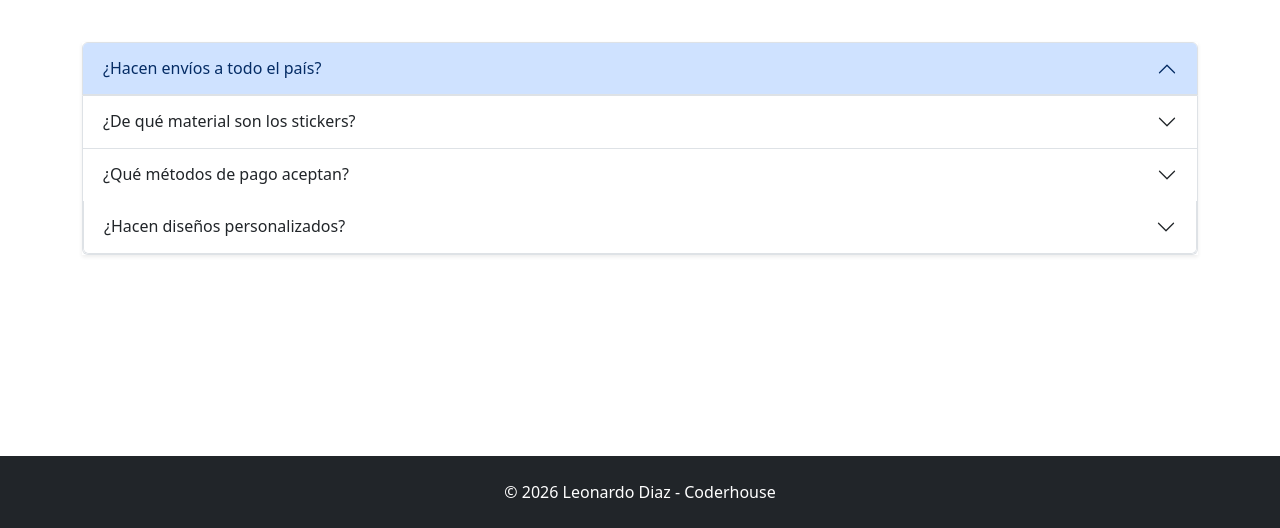
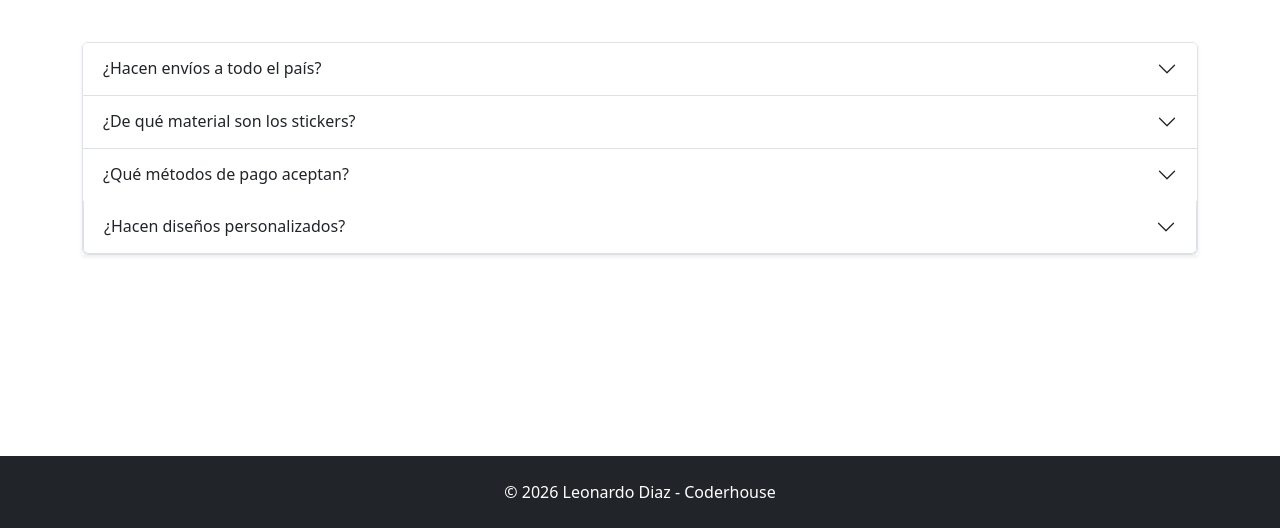
Before and after one commit to LeonardoDz13/Pre-entrega-Leonardo-Diaz, a website: page pages/preguntas_frecuentes.html in a window 1280 px wide. Shown: the part 272-800 px from the top of the page. Drawn offline with nearby package versions, Linux system fonts and the light colour scheme.

Commit message:
ajuste acorden1 faq

```diff
--- a/pages/preguntas_frecuentes.html
+++ b/pages/preguntas_frecuentes.html
@@ -42,7 +42,7 @@
     <div class="accordion shadow-sm" id="accordionFAQ">
         <div class="accordion-item">
             <h2 class="accordion-header">
-                <button class="accordion-button" type="button" data-bs-toggle="collapse" data-bs-target="#collapseOne">
+                <button class="accordion-button collapsed" type="button" data-bs-toggle="collapse" data-bs-target="#collapseOne">
                     ¿Hacen envíos a todo el país?
                 </button>
             </h2>
```
